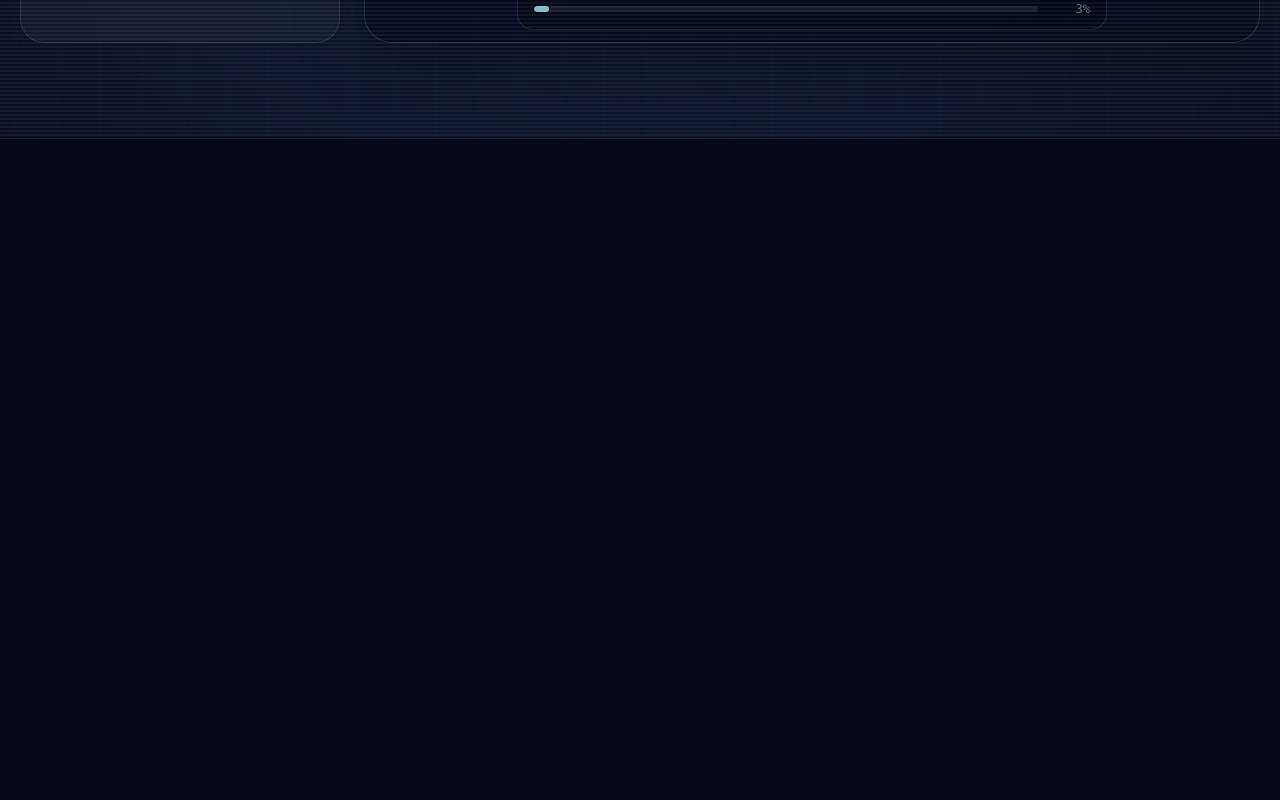
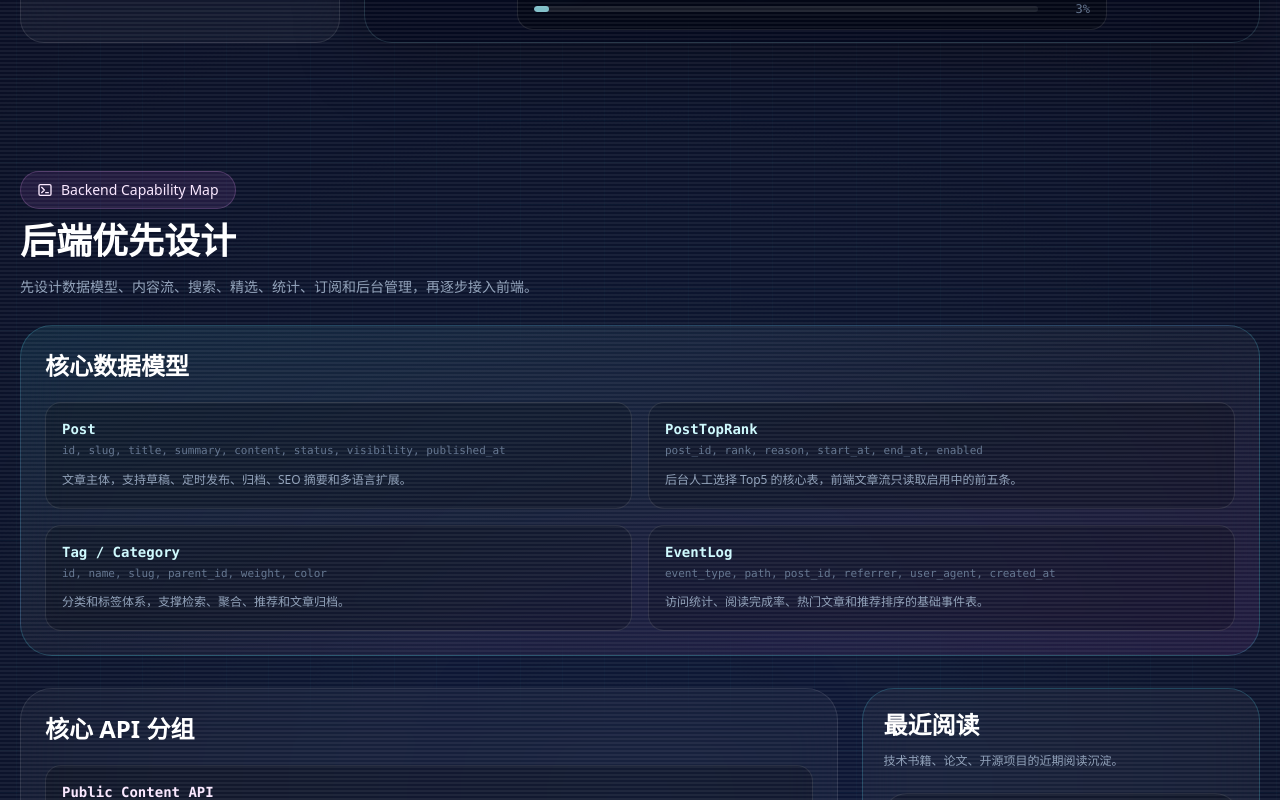
Before and after one commit to Humphrey-He/Mak-s-Bolg, a Next.js app: page / in a window 1280 px wide. Shown: the part 4180-4980 px from the top of the page. Before the commit the page ends 4319 px from the top, so only its background shows below. Built offline with nearby package versions, Linux system fonts and the light colour scheme.

Commit message:
feat: add backend section to homepage

```diff
--- a/app/page.tsx
+++ b/app/page.tsx
@@ -1,3 +1,4 @@
+import { Suspense } from "react";
 import { SiteShell } from "@/components/layout/SiteShell";
 import { Hero } from "@/components/home/Hero";
 import { StartHere } from "@/components/home/StartHere";
@@ -18,7 +19,10 @@ export default function HomePage() {
       <StartHere />
       <AgentFeatureCard />
       <PersonaLab />
-      <BlogList posts={posts} tags={tags} series={series} />
+      <Suspense fallback={null}>
+        <BlogList posts={posts} tags={tags} series={series} />
+      </Suspense>
+      <BackendSection />
     </SiteShell>
   );
 }
```
